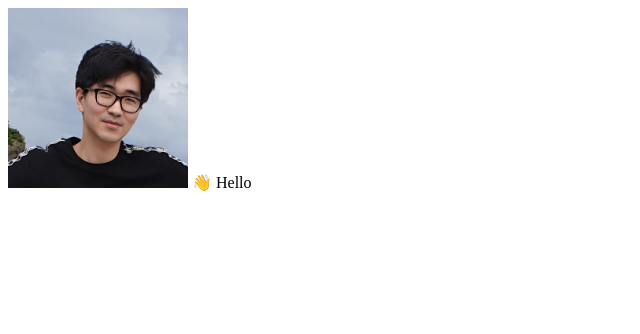
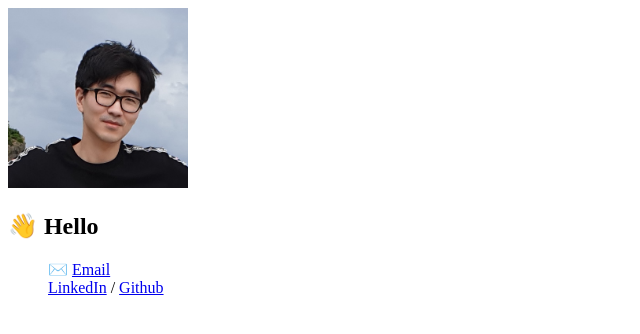
Before and after one commit to 3437k/3437k.github.io, a plain HTML site: page index.html in a window 1280 px wide. Shown: the whole page, without its empty margins (0-640 px from the left). Drawn offline with Linux system fonts and the light colour scheme.

Commit message:
add contract

```diff
--- a/index.html
+++ b/index.html
@@ -1,11 +1,14 @@
 <!DOCTYPE html>
 <html lang="en">
   <head>
-    <meta charset="UTF-8">
-    <meta http-equiv="X-UA-Compatible" content="IE=edge">
-    <meta name="viewport" content="width=device-width, initial-scale=1.0">
+    <meta charset="UTF-8" />
+    <meta http-equiv="X-UA-Compatible" content="IE=edge" />
+    <meta name="viewport" content="width=device-width, initial-scale=1.0" />
     <title>Document</title>
     <style>
+      li {
+        list-style: none;
+      }
       img {
         width: 180px;
         height: 100%;
@@ -13,7 +16,20 @@
     </style>
   </head>
   <body>
-    <img src="./img/me.png"/>
-    👋 Hello
+    <img src="./img/me.png" />
+    <h2>👋 Hello</h2>
+    <ul>
+      <li>
+        ✉️
+        <a href="mailto:3437k@naver.com">Email</a>
+      </li>
+      <li>
+        <span>
+          <a href="https://www.linkedin.com/in/jinme/">LinkedIn</a>
+          <span>/</span>
+          <a href="https://github.com/3437k">Github</a>
+        </span>
+      </li>
+    </ul>
   </body>
 </html>
```
Lines whose indentation alone changed are shown as unchanged.
